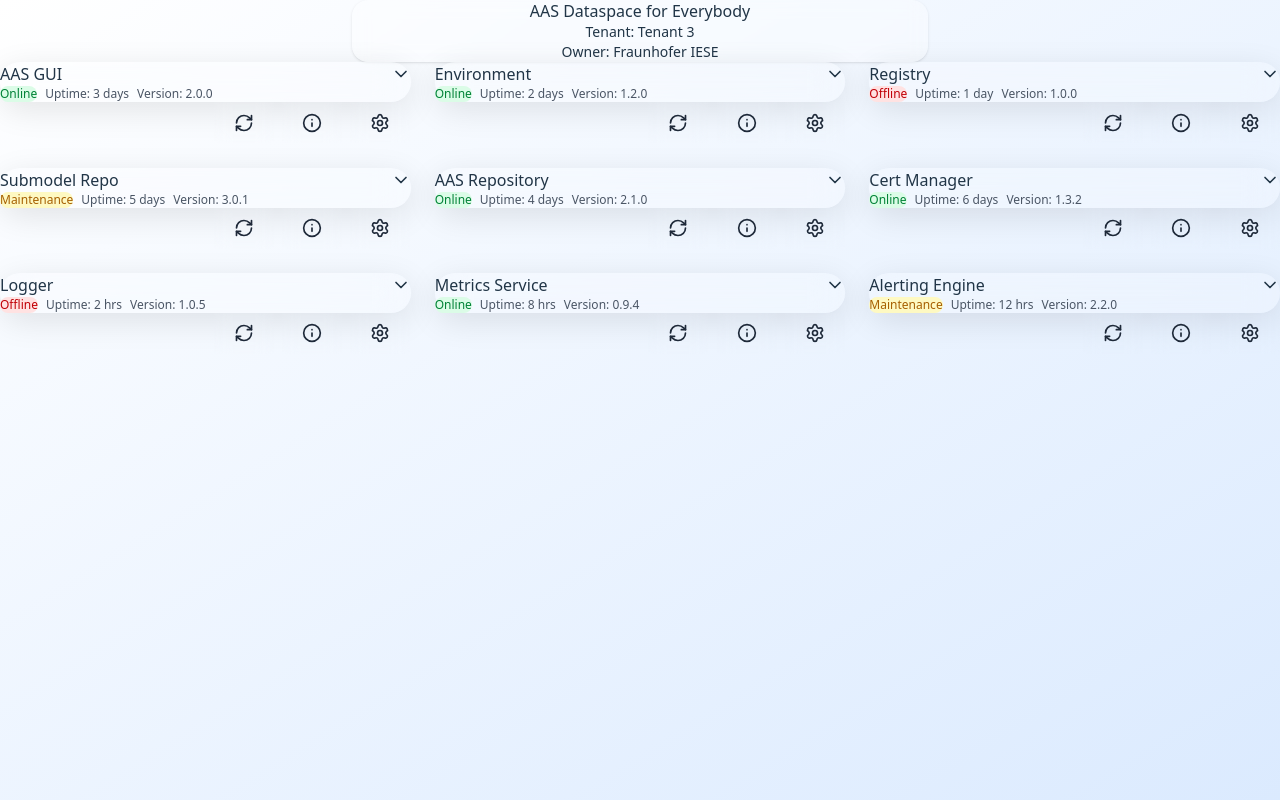
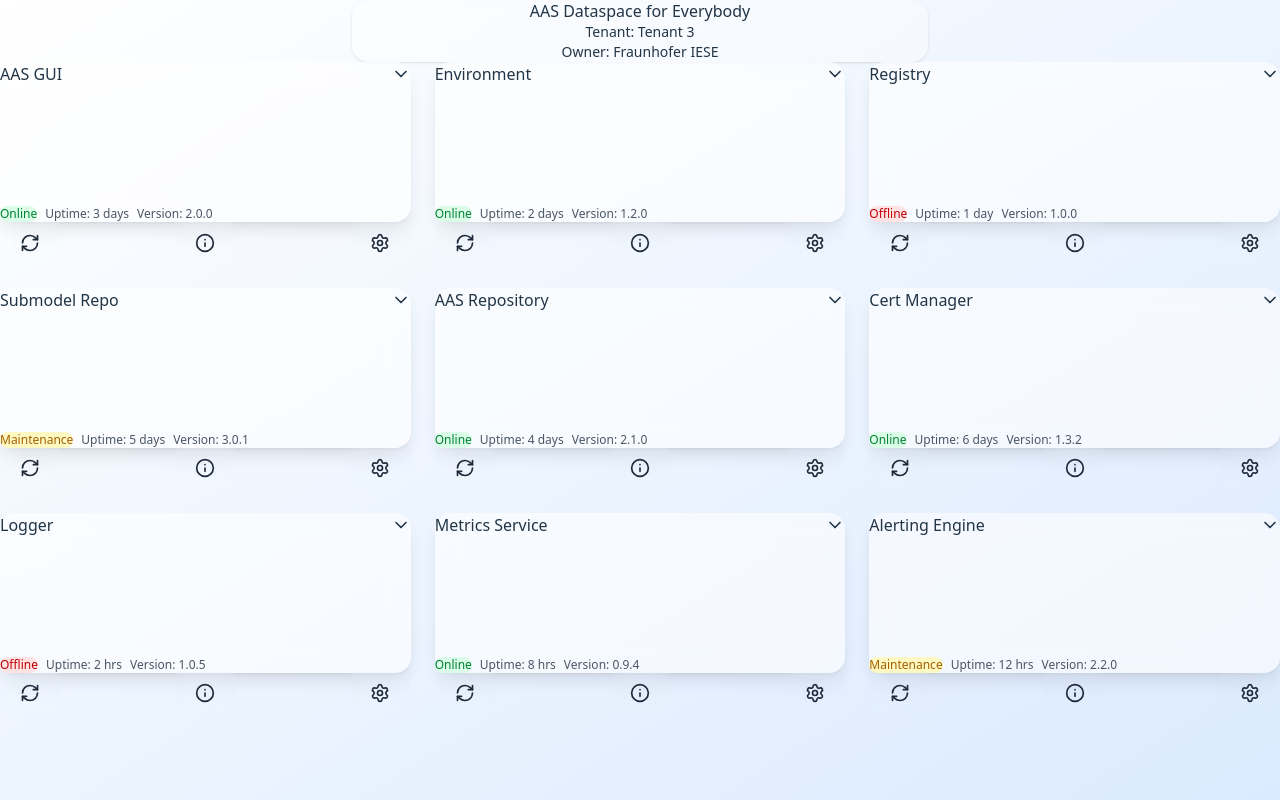
Before and after one commit to moumen-akkad/myDashboard, a Vue app: page / in a window 1280 px wide. Built offline with nearby package versions, Linux system fonts and the light colour scheme.

Commit message:
Polish dashboard layout and service card styling

```diff
--- a/src/components/ServiceCard.vue
+++ b/src/components/ServiceCard.vue
@@ -1,6 +1,6 @@
 <template>
     <div @click="expanded = !expanded" class="cursor-pointer">
-        <div class="rounded-[24px] p-6 bg-white/20 backdrop-blur-lg shadow-[0_8px_32px_rgba(0,0,0,0.1)]">
+        <div class="rounded-2xl p-6 bg-white/60 backdrop-blur-md shadow-lg flex flex-col justify-between min-h-[160px]">
             <div class="flex items-center justify-between">
                 <h4 class="font-semibold">{{ title }}</h4>
                 <ChevronDown :class="['w-5 h-5 transition-transform duration-300', expanded ? 'rotate-180' : '']"/>
@@ -16,14 +16,14 @@
                 <span class="text-gray-600">Version: {{ version }}</span>
             </div>
         </div>
-        <div class="flex justify-end gap-2 mt-4">
-            <button title="Restart service" class="p-2 rounded-md bg-white/20 backdrop-blur hover:bg-white/30 transition">
+        <div class="flex justify-between gap-4 mt-6">
+            <button title="Restart service" class="p-2 rounded-lg border border-transparent bg-white/20 backdrop-blur hover:bg-white/30 transition-colors focus:outline-none">
                 <RefreshCw class="w-5 h-5 text-gray-800" />
             </button>
-            <button title="View details" class="p-2 rounded-md bg-white/20 backdrop-blur hover:bg-white/30 transition">
+            <button title="View details" class="p-2 rounded-lg border border-transparent bg-white/20 backdrop-blur hover:bg-white/30 transition-colors focus:outline-none">
                 <Info class="w-5 h-5 text-gray-800" />
             </button>
-            <button title="Configure service" class="p-2 rounded-md bg-white/20 backdrop-blur hover:bg-white/30 transition">
+            <button title="Configure service" class="p-2 rounded-lg border border-transparent bg-white/20 backdrop-blur hover:bg-white/30 transition-colors focus:outline-none">
                 <Settings class="w-5 h-5 text-gray-800" />
             </button>
         </div>
--- a/src/style.css
+++ b/src/style.css
@@ -62,9 +62,9 @@
 
 #app {
   width: 100%;
-  height: 100%;
-  margin: 0;
-  padding: 0;
+  min-height: 100vh;
+  padding: 1rem;
+  box-sizing: border-box;
 }
 
 @media (prefers-color-scheme: light) {
--- a/src/views/Dashboard.vue
+++ b/src/views/Dashboard.vue
@@ -1,10 +1,10 @@
 <template>
 
-  <div class="h-full w-full bg-gradient-to-br from-white/40 to-blue-100 p-4">
+  <div class="min-h-screen w-full bg-gradient-to-br from-white/40 to-blue-100 p-8">
     <!-- Header block -->
-    <div
-    class="rounded-2xl backdrop-blur bg-white/30 p-6 shadow max-w-xl mx-auto mt-4 text-center"
-    >
+  <div
+  class="rounded-2xl backdrop-blur bg-white/30 p-6 shadow max-w-xl mx-auto mt-4 mb-8 text-center"
+  >
     <h2 class="text-xl font-bold">AAS Dataspace for Everybody</h2>
     <p class="text-sm">Tenant: Tenant 3</p>
     <p class="text-sm">Owner: Fraunhofer IESE</p>
```
